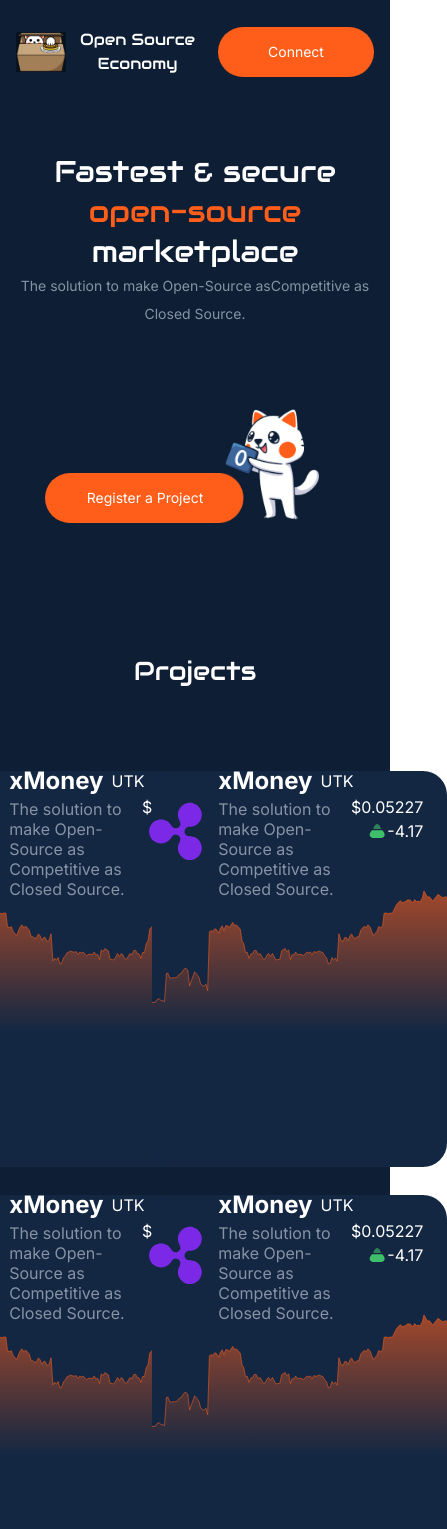
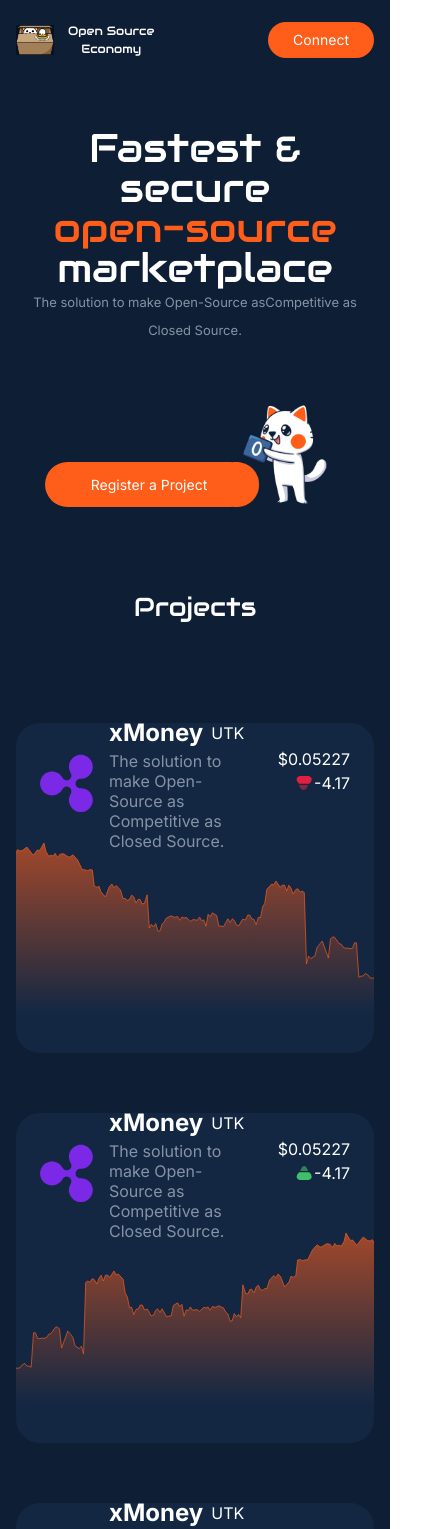
Before and after one commit to mairaj-afridi/source-echonomy, a Next.js app: page / in a window 390 px wide. Shown: the top 1529 px of the page, 447 px wide, since content can reach past the window. Built offline with nearby package versions, Linux system fonts and the light colour scheme.

Commit message:
hero section are responsive

```diff
--- a/components/LandingPage/Hero.tsx
+++ b/components/LandingPage/Hero.tsx
@@ -10,30 +10,25 @@
     const [dialogue, setDialogue] = useState(false)
 
     return (
-        <section className='flex items-center pb-32 flex-col gap-20 pt-12 bg-brand-main  justify-center '>
+        <section className='flex items-center p-4 pb-20 md:pb-32 flex-col gap-12 md:gap-20 pt-12 bg-brand-main  justify-center '>
             <aside className="lg:w-[70%] w-full h-full flex flex-col justify-center items-center">
-                <h1 className="text-black-500 text-center text-white-main  lea md:text-[60px] text-[30px] md:leading-[70px] leading-[40px] font-audiowide ">
+                <h1 className="text-black-500 text-center text-white-main md:text-[60px] text-[40px] md:leading-[70px] leading-[40px] font-audiowide ">
                     Fastest  & secure <br /> <span className="text-red-success   ">open-source</span> marketplace
                 </h1>
-                <p className="md:text-[20px] text-white-off text-center leading-7 text-[14px] text-black-300">
+                <p className="md:text-[20px] text-white-off text-center leading-7 text-[13px] text-black-300">
                     The solution to make Open-Source asCompetitive as  <br /> Closed Source.
                 </p>
             </aside>
             <div className=" w-[300px] h-[115px] flex items-center justify-start relative  ">
                 <Link href={"/auth/login"} className="absolute bottom-0 " >
-                    <Button text="Register a Project" style="bg-red-success h-[50px]  py-[20px] px-[46px] w-[200px]    rounded-full text-white-main  " onClick={() => setDialogue(true)} />
+                    <Button text="Register a Project" style="bg-red-success h-[45px] md:h-[50px]  py-[20px] px-[46px] w-[208px] md:w-[200px]    rounded-full text-white-main  " onClick={() => setDialogue(true)} />
                 </Link>
-                <Link href={"/"} className="absolute right-0 bottom-0   w-[145px] h-[116px]" >
+                <Link href={"/"} className="absolute right-0 bottom-0 w-[120px] md:w-[145px] h-[104px] md:h-[116px]" >
                     <Image src={"/Intersect1.jpeg"} priority alt="konnect.io logo" fill sizes="" className="object-contain h-40 w-20 pointer-events-none" />
                 </Link>
             </div>
-
-
-
-
         </section>
 
     )
 }
-
 export default Hero
--- a/components/LandingPage/Project/Project.tsx
+++ b/components/LandingPage/Project/Project.tsx
@@ -11,7 +11,7 @@
                     Projects
                 </h1>
             </div>
-            <div className='grid grid-cols-2 gap-7'>
+            <div className=' grid xl:grid-cols-2   grid-cols-1 gap-7'>
 
                 {CardData.map((item, index) => (
                     <div key={index} className="flex items-center justify-center gap-5">
--- a/components/LandingPage/Project/ProjectCard.tsx
+++ b/components/LandingPage/Project/ProjectCard.tsx
@@ -11,7 +11,7 @@
 
 function ProjectCard({ image,status,name,images,fullimage }:Props){
   return (
-    <div className="w-[540px] h-[396px]  bg-[#132743] rounded-3xl">
+    <div className=" w-[440px] m-4 sm:w-[540px] h-[330px] sm:h-[396px]  bg-[#132743] rounded-3xl">
     {/* upper div */}
     <div className=" p-6 flex gap-6 w-full h-[120px]  justify-between  ">
         {/* <Image src={"/SVG/Vector.svg"} priority alt="" fill sizes="" /> */}
--- a/components/Shared/Navigation.tsx
+++ b/components/Shared/Navigation.tsx
@@ -14,20 +14,19 @@
 
     return (
         <Wrapper
-        id="TopNavigation"
-        outerContainerStyle={`h-[104px] bg-brand-primary sticky  z-[100]"} bg-brand-main text-white-main `}
+        outerContainerStyle={`h-[80px] bg-brand-primary sticky  z-[100]"} bg-brand-main text-white-main `}
         innerContainerStyle="flex justify-between items-center"
     >
         <div className='flex items-center justify-center gap-[14px]'>
          {/* Logo */}
-         <Link href={"/"} className="relative  w-[50px] h-[40px]" >
+         <Link href={"/"} className="relative  w-[38px] md:w-[50px] h-[30px] md:h-[40px]" >
          <Image src={"/Logo/logo.png"} priority alt="konnect.io logo" fill sizes="" className="object-contain pointer-events-none" />
         </Link>
-          <h1 className='text-[16px] text-center font-audiowide'>Open Source <br/> Economy</h1>
+          <h1 className='md:text-[16px] text-[12px] text-center font-audiowide'>Open Source <br/> Economy</h1>
 
     </div>
             <Link href={"/auth/login"} >
-                <Button text="Connect" style="bg-red-success h-[50px] py-[12px] px-[36px] w-[156px]  rounded-full text-white-main  " onClick={() => setDialogue(true)} />
+                <Button text="Connect" style="bg-red-success  py-[10px] md:py-[14px] px-[25px] md:px-[36px]  rounded-full text-white-main  " onClick={() => setDialogue(true)} />
             </Link>
 
 </Wrapper>
```
